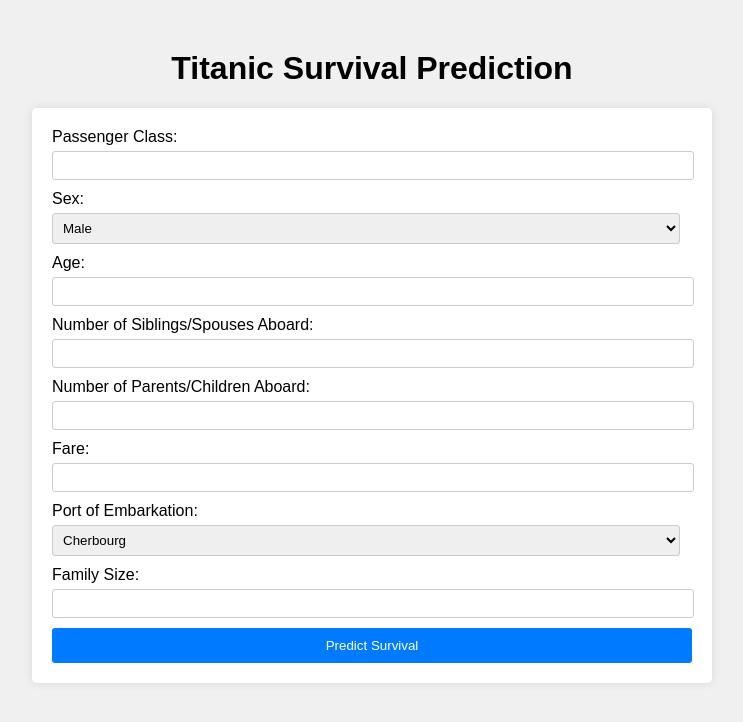
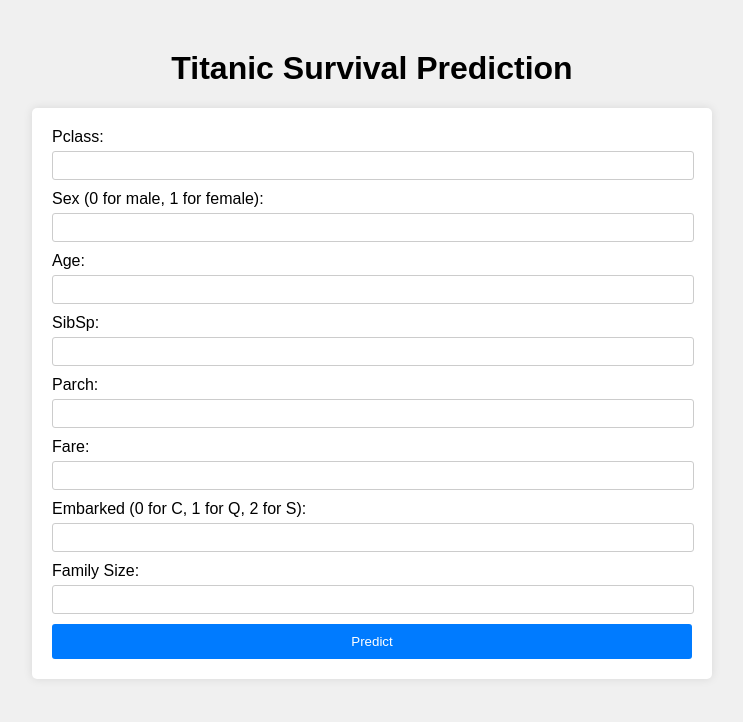
Before and after one commit to bejon23/MLE24Titanic, a FastAPI app: page / in a window 1280 px wide. Shown: the top 722 px of the page, without its empty margins (268-1011 px from the left). Run offline with FastAPI, Linux system fonts and the light colour scheme; parts of the project's set-up code (start-up, migrations or seed data) failed here and were passed over.

Commit message:
Add files via upload

```diff
--- a/templates/index.html
+++ b/templates/index.html
@@ -7,33 +7,35 @@
     <link rel="stylesheet" href="/static/style.css">
 </head>
 <body>
+    <div class="container">
         <h1>Titanic Survival Prediction</h1>
         <form action="/predict/" method="post">
-        <label for="pclass">Passenger Class:</label>
-        <input type="number" id="pclass" name="pclass" required>
-        <label for="sex">Sex:</label>
-        <select id="sex" name="sex" required>
-            <option value="male">Male</option>
-            <option value="female">Female</option>
-        </select>
+            <label for="pclass">Pclass:</label>
+            <input type="number" name="pclass" id="pclass" required><br>
+
+            <label for="sex">Sex (0 for male, 1 for female):</label>
+            <input type="number" name="sex" id="sex" required><br>
+
             <label for="age">Age:</label>
-        <input type="number" id="age" name="age" required>
-        <label for="sibsp">Number of Siblings/Spouses Aboard:</label>
-        <input type="number" id="sibsp" name="sibsp" required>
-        <label for="parch">Number of Parents/Children Aboard:</label>
-        <input type="number" id="parch" name="parch" required>
+            <input type="number" name="age" id="age" required><br>
+
+            <label for="sibsp">SibSp:</label>
+            <input type="number" name="sibsp" id="sibsp" required><br>
+
+            <label for="parch">Parch:</label>
+            <input type="number" name="parch" id="parch" required><br>
+
             <label for="fare">Fare:</label>
-        <input type="number" id="fare" name="fare" required>
-        <label for="embarked">Port of Embarkation:</label>
-        <select id="embarked" name="embarked" required>
-            <option value="C">Cherbourg</option>
-            <option value="Q">Queenstown</option>
-            <option value="S">Southampton</option>
+            <input type="number" name="fare" id="fare" required><br>
 
-        </select>
+            <label for="embarked">Embarked (0 for C, 1 for Q, 2 for S):</label>
+            <input type="number" name="embarked" id="embarked" required><br>
+
             <label for="familysize">Family Size:</label>
-        <input type="number" id="familysize" name="familysize" required>
-        <button type="submit">Predict Survival</button>
+            <input type="number" name="familysize" id="familysize" required><br>
+
+            <button type="submit">Predict</button>
         </form>
+    </div>
 </body>
 </html>
```
Lines whose indentation alone changed are shown as unchanged.
